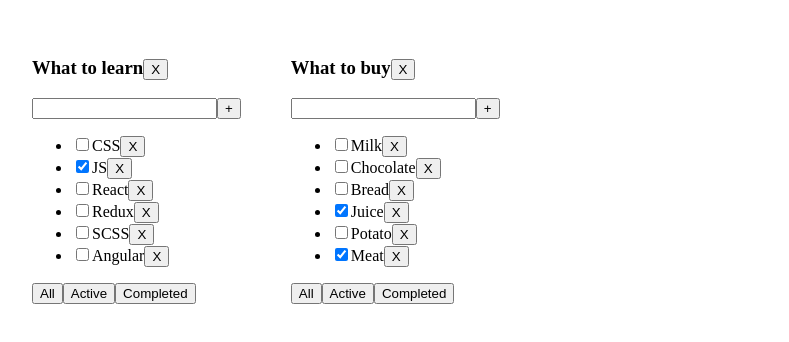
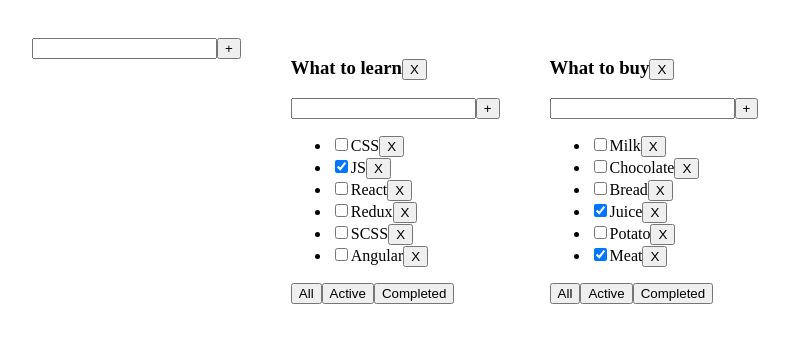
Before and after one commit to igor-tech/Task-manager, a React (Create React App) app: page / in a window 1280 px wide. Shown: the top 342 px of the page, without its empty margins (6-795 px from the left). Built offline with nearby package versions, Linux system fonts and the light colour scheme.

Commit message:
lesson 6 editMode

```diff
--- a/src/App.tsx
+++ b/src/App.tsx
@@ -2,6 +2,7 @@ import React, {useState} from 'react';
 import './App.css';
 import {Todolist} from './Todolist';
 import {v1} from 'uuid';
+import {AddItemForm} from './Components/AddItemFormPropsType';
 
 export type TaskType = {
     id: string
@@ -16,6 +17,10 @@ export type TodolistType = {
     filter: FilterValuesType
 }
 
+export type TasksStateType = {
+    [key: string]: Array<TaskType>
+}
+
 function App() {
 
     let todolistId1 = v1()
@@ -26,7 +31,7 @@ function App() {
         {id: todolistId2, title: 'What to buy', filter: 'all'},
     ])
 
-    const [tasks, setTasks] = useState({
+    const [tasks, setTasks] = useState<TasksStateType>({
             [todolistId1]: [
                 {id: v1(), title: 'CSS', isDone: false},
                 {id: v1(), title: 'JS', isDone: true},
@@ -68,21 +73,41 @@ function App() {
         //     todolist.filter = value;
         //     setTodolists([...todolists])
         // }
-        setTodolists(todolists.map(tl => tl.id === todolistId ? {...tl, filter: value}: tl) )
+        setTodolists(todolists.map(tl => tl.id === todolistId ? {...tl, filter: value} : tl))
     }
 
     const changeTaskStatus = (id: string, isDone: boolean, todolistId: string) => {
         // setTasks(tasks.map(t => t.id === id ? {...t, isDone: isDone} : t))
-        setTasks({...tasks, [todolistId]: tasks[todolistId].map(tl => tl.id === id ? {...tl, isDone: isDone}: tl)})
+        setTasks({...tasks, [todolistId]: tasks[todolistId].map(tl => tl.id === id ? {...tl, isDone: isDone} : tl)})
     }
 
+    const changeTaskTitle = (id: string, newTitle: string, todolistId: string) => {
+        setTasks({...tasks, [todolistId]: tasks[todolistId].map(tl => tl.id === id ? {...tl, title: newTitle} : tl)})
+    }
+    const changeTodolistTitle = (id: string, newTitle: string) => {
+        let todolist = todolists.find(tl => tl.id === id)
+        if (todolist) {
+            todolist.title = newTitle
+            setTodolists([...todolists])
+        }
+    }
     const removeTodolist = (todolistId: string) => {
         setTodolists(todolists.filter(tl => tl.id !== todolistId))
         delete tasks[todolistId]
         setTasks({...tasks})
     }
+
+    const addTodolist = (title: string) => {
+        let todolistId = v1()
+        setTodolists([{id: todolistId, title: title, filter: 'all'}, ...todolists])
+        setTasks({
+            ...tasks,
+            [todolistId]: []
+        })
+    }
     return (
         <div className="App">
+            <AddItemForm addItem={addTodolist}/>
             {
                 todolists.map((tl) => {
                     let taskForTodolist = tasks[tl.id]
@@ -105,6 +130,8 @@ function App() {
                             changeTaskStatus={changeTaskStatus}
                             filter={tl.filter}
                             removeTodolist={removeTodolist}
+                            changeTaskTitle={changeTaskTitle}
+                            changeTodolistTitle={changeTodolistTitle}
                         />
                     )
 
--- /dev/null
+++ b/src/Components/AddItemFormPropsType.tsx
@@ -0,0 +1,41 @@
+import React, {ChangeEvent, KeyboardEvent, useState} from 'react';
+import styles from '../Todolist.module.css';
+
+export type AddItemFormPropsType = {
+    addItem: (title: string) => void
+
+}
+export const AddItemForm = (props: AddItemFormPropsType) => {
+    let [value, setValue] = useState('')
+    let [error, setError] = useState<string | null>(null)
+
+    const onChangeHandler = (e: ChangeEvent<HTMLInputElement>) => {
+        setValue(e.currentTarget.value)
+        setError(null)
+    }
+
+    const onKeyPressHandler = (event: KeyboardEvent<HTMLInputElement>) => {
+        if (event.key === 'Enter') {
+            addTaskHandler()
+        }
+    }
+
+    const addTaskHandler = () => {
+        if (value.trim() !== '') {
+            props.addItem(value.trim())
+            setValue('')
+        } else {
+            setError('Title is required')
+        }
+    }
+
+    return <div>
+        <input value={value} onChange={onChangeHandler}
+               className={error ? styles.error : ''}
+               onKeyPress={onKeyPressHandler}
+        />
+        <button onClick={addTaskHandler}>+</button>
+        {error && <div className={styles.errorMessage}>{error}</div>}
+
+    </div>
+}
--- /dev/null
+++ b/src/Components/EditableSpan.tsx
@@ -0,0 +1,31 @@
+import React, {ChangeEvent, useState} from 'react';
+
+export type EditableSpanType = {
+    title: string
+    onChange: (value: string) => void
+}
+
+export const EditableSpan = (props: EditableSpanType) => {
+    const [editMode, setEditMode] = useState<boolean>(false)
+    const [title, setTitle] = useState('')
+
+    const activateEditMode = () => {
+        setEditMode(true)
+        setTitle(props.title)
+    }
+
+    const deactivateEditMode = () => {
+        setEditMode(false)
+        props.onChange(title)
+    }
+
+
+    const onChangeTitleHandler = (e: ChangeEvent<HTMLInputElement>) => setTitle(e.currentTarget.value)
+
+
+    return editMode
+    ? <input autoFocus onBlur={deactivateEditMode} value={title} onChange={onChangeTitleHandler}/>
+    : <span onDoubleClick={activateEditMode}>{props.title}</span>
+
+
+}
--- a/src/Todolist.tsx
+++ b/src/Todolist.tsx
@@ -1,6 +1,7 @@
-import React, {ChangeEvent, useState, KeyboardEvent} from 'react';
+import React from 'react';
 import {FilterValuesType} from './App';
-import styles from './Todolist.module.css'
+import {AddItemForm} from './Components/AddItemFormPropsType';
+import {EditableSpan} from './Components/EditableSpan';
 
 
 type TodolistType = {
@@ -10,64 +11,47 @@ type TodolistType = {
     removeTask: (id: string, todolistId: string) => void
     ChangeTaskFilter: (value: FilterValuesType, todolistId: string) => void
     addTask: (title: string, todolistId: string) => void
-    changeTaskStatus: (id: string, isDone: boolean, todolistId:string) => void
+    changeTaskStatus: (id: string, isDone: boolean, todolistId: string) => void
     filter: FilterValuesType
     removeTodolist: (todolistId: string) => void
+    changeTaskTitle: (id: string, newTitle: string, todolistId: string) => void
+    changeTodolistTitle: (id: string, newTitle:string) => void
 }
 
 export function Todolist({title, tasks, ...props}: TodolistType) {
-    let [value, setValue] = useState('')
-    let [error, setError] = useState<string | null>(null)
-
-    const addTaskHandler = () => {
-        if (value.trim() !== '') {
-            props.addTask(value.trim(), props.id)
-            setValue('')
-        } else {
-            setError('Title is required')
-        }
-    }
-
-    const onKetPressHandler = (event: KeyboardEvent<HTMLInputElement>) => {
-        if (event.key === 'Enter') {
-            addTaskHandler()
-        }
-    }
-
     const removeTaskHandler = (id: string) => {
         props.removeTask(id, props.id)
     }
-
-    const onChangeHandler = (e: ChangeEvent<HTMLInputElement>) => {
-        setValue(e.currentTarget.value)
-        setError(null)
-    }
-
     const onChangeStatusHandler = (id: string, isDone: boolean) => {
         props.changeTaskStatus(id, !isDone, props.id)
     }
     const removeTodolist = () => {
         props.removeTodolist(props.id)
     }
+
+    const addTask = (title: string) => {
+        props.addTask(title, props.id)
+    }
+    const changeTodolistTitle = (newTitle: string) => {
+        props.changeTodolistTitle(props.id, newTitle)
+    }
     return (
         <div>
-            <h3>{title}<button onClick={removeTodolist}>X</button></h3>
-            <div>
-                <input value={value} onChange={onChangeHandler}
-                       className={error ? styles.error : ''}
-                       onKeyPress={onKetPressHandler}
-                />
-                <button onClick={addTaskHandler}>+</button>
-
-                {error && <div className={styles.errorMessage}>{error}</div>}
-
-            </div>
+            <h3><EditableSpan title={title} onChange={changeTodolistTitle}/>
+                <button onClick={removeTodolist}>X</button>
+            </h3>
+            <AddItemForm addItem={addTask}/>
             <ul>
-                {tasks.map(t => <li key={t.id}><input type={'checkbox'} checked={t.isDone}
-                                                      onChange={() => onChangeStatusHandler(t.id, t.isDone)}/>
-                    <span>{t.title}</span>
-                    <button onClick={() => removeTaskHandler(t.id)}>X</button>
-                </li>)}
+                {tasks.map(t => {
+                    const onChangeTitleHandler = (newValue: string) => {
+                     props.changeTaskTitle(t.id, newValue, props.id)
+                    }
+                    return <li key={t.id}>
+                        <input type={'checkbox'} checked={t.isDone} onChange={() => onChangeStatusHandler(t.id, t.isDone)}/>
+                        <EditableSpan title={t.title} onChange={onChangeTitleHandler}/>
+                        <button onClick={() => removeTaskHandler(t.id)}>X</button>
+                    </li>
+                })}
             </ul>
             <div>
                 <button onClick={() => props.ChangeTaskFilter('all', props.id)}>All</button>
```
